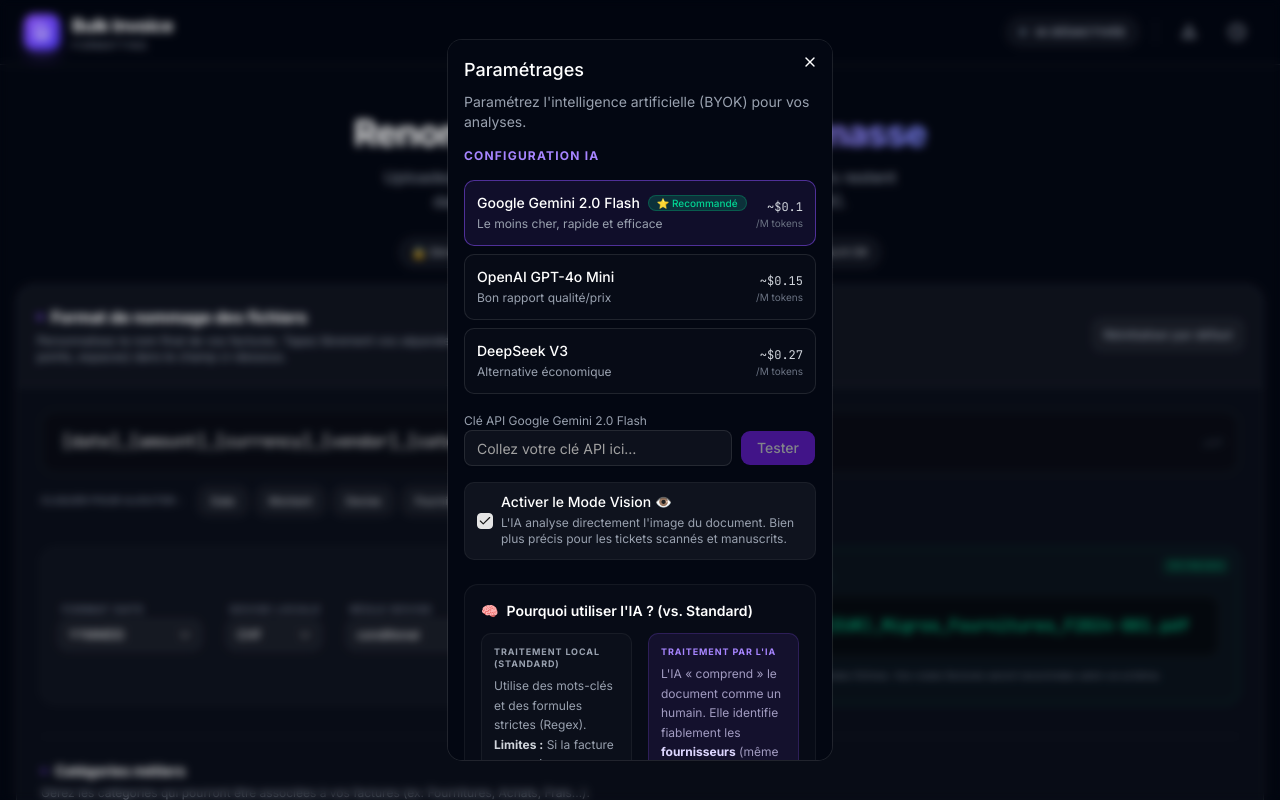
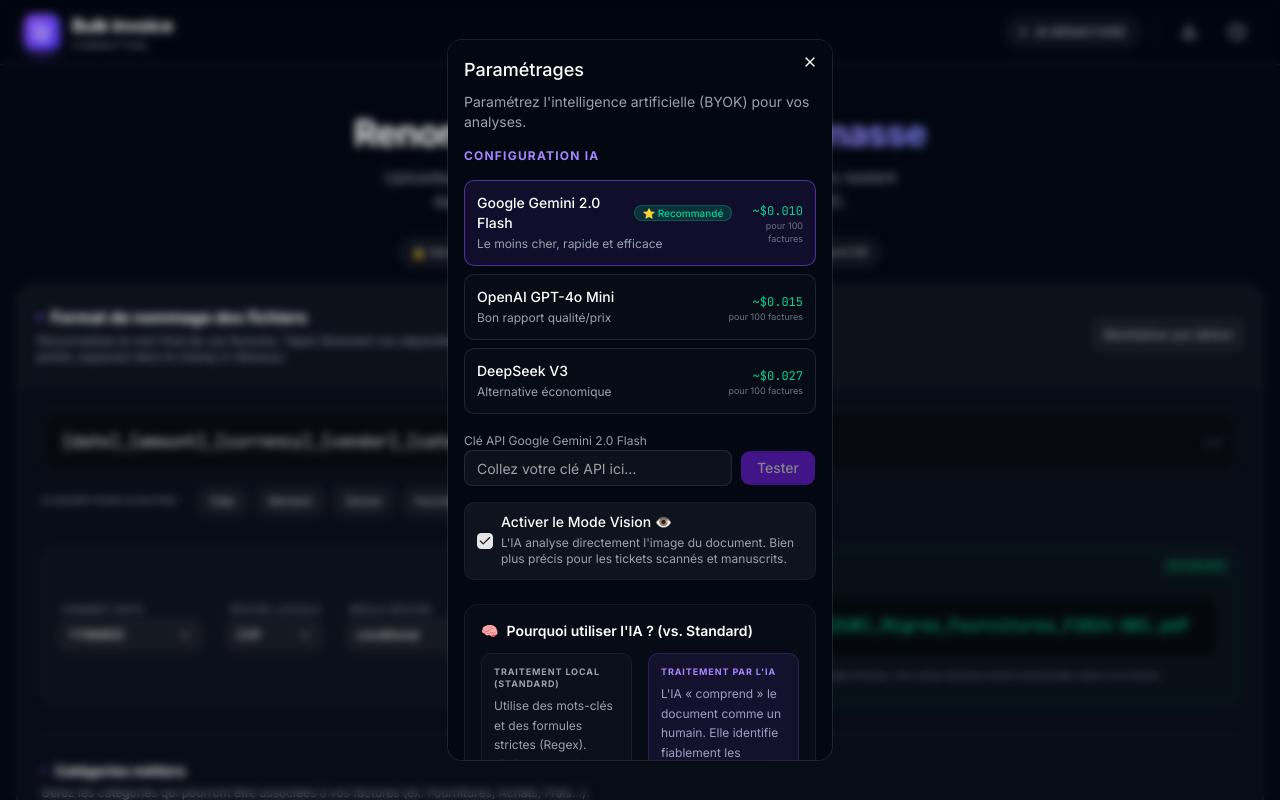
Before and after one commit to laurent-debug/Bulk-Invoice, a Next.js app: page / in a window 1280 px wide. Both pictures are taken after a click on the button 1189 px from the left and 32 px from the top of the page. Shown: the top 800 px of the page. Built offline with nearby package versions, Linux system fonts and the light colour scheme.

Commit message:
feat: display estimated AI cost per 100 invoices

```diff
--- a/src/components/AISetup.tsx
+++ b/src/components/AISetup.tsx
@@ -76,8 +76,8 @@
                       <span className="text-xs text-gray-400">{info.description}</span>
                     </div>
                     <div className="text-right">
-                      <span className="text-xs font-mono text-gray-300">~${info.inputCostPer1M}</span>
-                      <span className="text-[10px] text-gray-500 block">/M tokens</span>
+                      <span className="text-xs font-mono text-emerald-400">~${(info.inputCostPer1M * 0.1).toFixed(3)}</span>
+                      <span className="text-[9px] text-gray-500 block">pour 100 factures</span>
                     </div>
                   </button>
                 );
```
